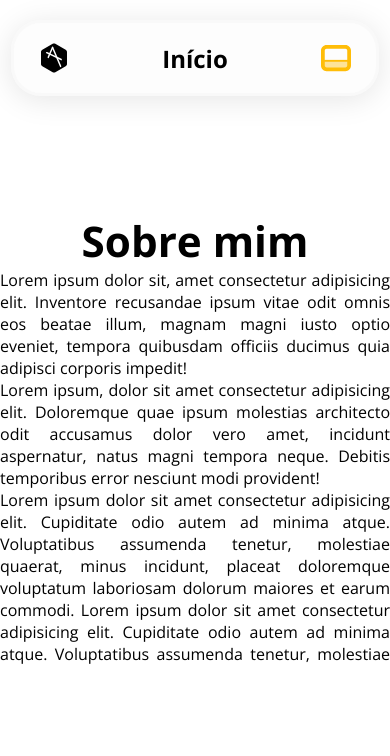
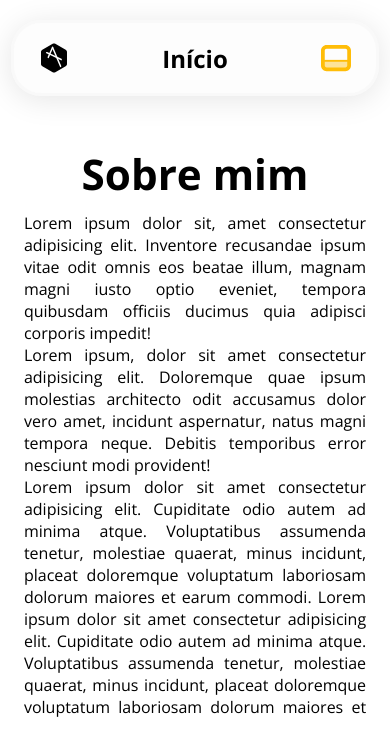
Before and after one commit to ArthurViniciusL/arthur-vsl, a Next.js app in the folder arthur-vsl-app/: page / in a window 390 px wide. Shown: the part 122-878 px from the top of the page. Built offline with nearby package versions, Linux system fonts and the light colour scheme.

Commit message:
Ajustes in css

```diff
--- a/arthur-vsl-app/src/app/components/AboutMe/AboutMe.module.css
+++ b/arthur-vsl-app/src/app/components/AboutMe/AboutMe.module.css
@@ -1,4 +1,4 @@
-.Description {
+.description {
     max-width: 50vw;
     max-height: 60vh;
     overflow: scroll;
@@ -8,14 +8,14 @@
     text-align: justify;
 }
 
-.Description::-webkit-scrollbar {
+.description::-webkit-scrollbar {
     display: none;
 }
 
 
 @media (max-width: 600px) {
-    .Description {
+    .description {
         max-width: 100%;
-        height: 400px;
+        height: 900px;
     }
 }
--- a/arthur-vsl-app/src/app/components/AboutMe/index.tsx
+++ b/arthur-vsl-app/src/app/components/AboutMe/index.tsx
@@ -4,7 +4,7 @@ import styles from './AboutMe.module.css';
 
 export function AboutMe() {
     return (
-        <div className={styles.Description}>
+        <div className={styles.description}>
             <p>Lorem ipsum dolor sit, amet consectetur adipisicing elit. Inventore recusandae ipsum vitae odit omnis eos beatae illum, magnam magni iusto optio eveniet, tempora quibusdam officiis ducimus quia adipisci corporis impedit!</p>
             <p>
                 Lorem ipsum, dolor sit amet consectetur adipisicing elit. Doloremque quae ipsum molestias architecto odit accusamus dolor vero amet, incidunt aspernatur, natus magni tempora neque. Debitis temporibus error nesciunt modi provident!
--- a/arthur-vsl-app/src/app/components/ListSocialNetwork/index.tsx
+++ b/arthur-vsl-app/src/app/components/ContactLinks/index.tsx
@@ -1,8 +1,9 @@
 'use client'
 
-import styles from './SocialNetwork.module.css';
+import styles from './ContactLinks.module.css';
 import { Button } from '../Button';
 import { Github, Linkedin, Mail, Instagram, Component } from "lucide-react";
+import UiGuidelines from '@/app/styles/UiGuidelines';
 
 const iconWidth = 300;
 const iconHeight = 80;
@@ -11,7 +12,7 @@ const iconsSize = 30;
 const fontColor = 'white';
 const fontWeight = 'bold';
 
-const bgColorHover = 'black';
+const bgColorHover = UiGuidelines.yellow;
 
 
 const attributes = {
@@ -37,7 +38,7 @@ const attributes = {
     }
 }
 
-export function ListSocialNetwork() {
+export function ContactLinks() {
 
     return (
 
--- a/arthur-vsl-app/src/app/components/Header/Header.module.css
+++ b/arthur-vsl-app/src/app/components/Header/Header.module.css
@@ -1,5 +1,6 @@
 .HeaderBox {
     /* border: red solid; */
+    width: 100vw;
     min-height: 120px;
     display: flex;
     justify-content: center;
--- a/arthur-vsl-app/src/app/components/Header/index.tsx
+++ b/arthur-vsl-app/src/app/components/Header/index.tsx
@@ -11,15 +11,18 @@ import { Button } from '../Button';
 import { DropdownMenu } from '../DropdownMenu';
 import { useContext } from 'react';
 import { HeaderContext } from '@/app/Context/HeaderContext';
+import { ThemeContext } from '@/app/Context/ThemeContext';
 
 
 export function Header() {
+
+    const { pageColor, fontColor } = useContext(ThemeContext);
 
     const { title, setTtitle } = useContext(HeaderContext)
 
     return (
 
-        <header className={styles.HeaderBox}>
+        <header className={styles.HeaderBox} style={{ background: pageColor, color: fontColor }}>
             <div className={`${styles.headerContent} ${blurCss.Blur}`}>
                 <Link href={arthurAppRoutes.home}>
                     <Button >
--- a/arthur-vsl-app/src/app/page.tsx
+++ b/arthur-vsl-app/src/app/page.tsx
@@ -1,42 +1,43 @@
 'use client';
-
-import './styles/global.css';
-import styles from '@/app/pages/Home/Home.module.css'
-
-import { useContext } from 'react';
+import style from '@/app/pages//Home/Home.module.css'
+import { useContext, useEffect, useLayoutEffect } from 'react';
 import { ThemeContext } from './Context/ThemeContext';
 import { HeaderContext } from './Context/HeaderContext';
-import ProfilePicture from './components/ProfilePicture';
-import { AboutMe } from './components/AboutMe';
-import { ListSocialNetwork } from './components/ListSocialNetwork';
-
+import ProfilePicture from '@/app/components/ProfilePicture';
+import { AboutMe } from '@/app/components/AboutMe';
+import { ContactLinks } from './components/ContactLinks';
 
 export default function Home() {
 
   const { pageColor, fontColor } = useContext(ThemeContext);
 
-  const { title, setPageTitle } = useContext(HeaderContext);
+  const { setPageTitle } = useContext(HeaderContext);
 
-  setPageTitle('Início');
+  useEffect(() => {
+    setPageTitle('Início');
+  }, []);
 
   return (
     <main style={{ background: pageColor, color: fontColor }} >
-      <section className={styles.Section}>
-        {/* <button onClick={setThemes}>
-          clik
-        </button> */}
-        <div className={styles.ContainerSectionRow}>
+      <section className={style.section}>
+        <div className={style.sectionContentRow}>
           <ProfilePicture />
-          <div className={styles.ContainerText}>
-            <h2 className={styles.h2}>Sobre mim</h2>
+
+          {/* <video width="300" height="600" controls preload='none'>
+            <source src="./assets/teste.mp4" type="video/mp4" />
+          </video> */}
+
+          <div className={style.textBox}>
+            <h2 className=''>Sobre mim</h2>
             <AboutMe />
           </div>
         </div>
       </section>
 
-      <section className={styles.Section}>
-        <div className={styles.ContainerSectionColumm}>
+      <section className={style.section}>
+        <div className={style.sectionContent}>
           <h2>Meus projetos</h2>
+
           {/* <Link href={AppRoutes.projects}>
             <div>
             <ProjectsPreview />
@@ -47,16 +48,13 @@ export default function Home() {
 
       </section>
 
-      {/*  <section className={styles.Section}>
-        <h2> Como eu posso te ajuar?</h2>
-        </section> */}
-
-      <section className={styles.Section}>
-        <div className={styles.ContainerSectionColumm}>
+      <section className={style.section}>
+        <div className={style.sectionContent}>
           <h2>Minhas redes</h2>
-          <ListSocialNetwork />
+          <ContactLinks />
         </div>
       </section>
+
     </main>
 
   );
--- a/arthur-vsl-app/src/app/pages/Home/Home.module.css
+++ b/arthur-vsl-app/src/app/pages/Home/Home.module.css
@@ -2,54 +2,46 @@
    height: 100%;
 }
  */
-.Section {
+
+.section {
+    height: 98dvh;
     scroll-snap-align: start;
     scroll-behavior: smooth;
+}
 
-    margin: 5px 40px 40px 40px;
-
-    height: 100vh;
+.sectionContentRow {
+    width: 100%;
+    height: 100%;
 
     display: flex;
-    justify-content: center;
-    align-items: center;
-}
-
-.ContainerSectionRow {
-
-    display: flex;
+    flex-direction: row;
     align-items: center;
     justify-content: center;
 }
 
-.ContainerSectionColumm {
-    gap: 10px;
+.sectionContent {
+    width: 100%;
+    height: 100%;
+
     display: flex;
     flex-direction: column;
     align-items: center;
     justify-content: center;
 }
 
-.ContainerText {
-
+.textBox {
     display: flex;
     flex-direction: column;
-    align-items: flex-start;
-    justify-content: center;
+    gap: 10px;
+    padding: var(--appPadding);
 }
 
-.h2 {
-    font-size: 10vh;
-}
-
-
-
 @media (max-width: 600px) {
-    .Section {
+    .section {
         margin: 0;
     }
 
-    .ContainerText {
+    .textBox {
         margin-top: 40px;
         display: flex;
         align-items: center;
--- a/arthur-vsl-app/src/app/styles/global.css
+++ b/arthur-vsl-app/src/app/styles/global.css
@@ -13,6 +13,7 @@
 :root {
     --h2Size: 5vh;
     --pSize: large;
+    --appPadding: 20px;
 }
 
 * {
@@ -26,7 +27,7 @@
 
 html {
     flex: 1;
-    height: 100vh;
+    /* height: 100vh; */
 
     overflow-y: scroll;
     scroll-behavior: smooth;
@@ -42,7 +43,7 @@ html {
     }
 }
 
-.Html::-webkit-scrollbar {
+html::-webkit-scrollbar {
     display: none;
 }
 
@@ -64,3 +65,20 @@ h2 {
 p {
     font-size: medium;
 }
+
+main {
+    width: 100vw;
+    height: 100%;
+
+    display: flex;
+    align-items: center;
+    flex-direction: column;
+}
+
+section {
+    scroll-behavior: smooth;
+    width: 98%;
+    display: flex;
+    flex-direction: column;
+    align-items: center;
+}
```
Also changed, not shown: arthur-vsl-app/src/app/components/ContactLinks/ContactLinks.module.css (renamed from arthur-vsl-app/src/app/components/ListSocialNetwork/SocialNetwork.module.css).
